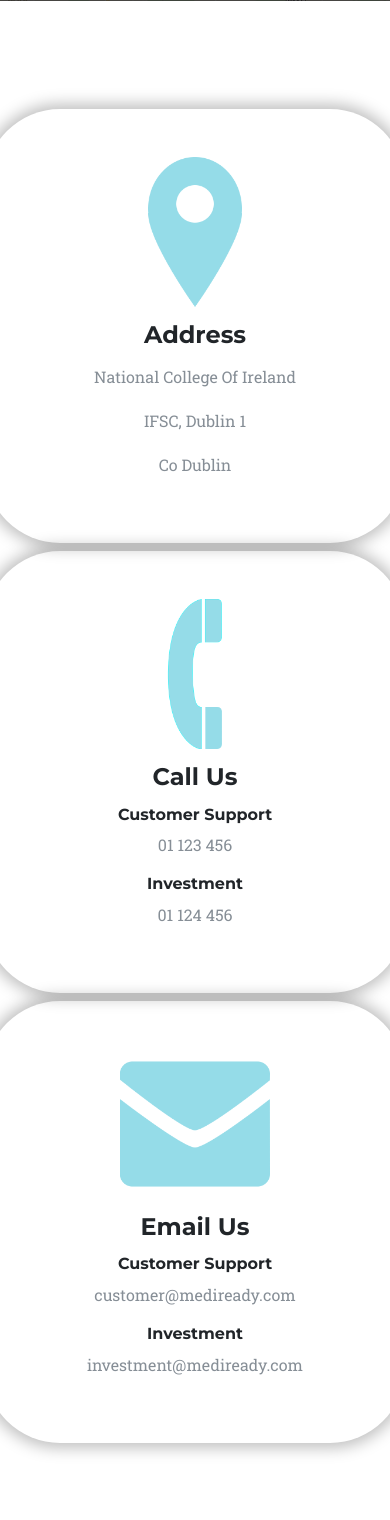
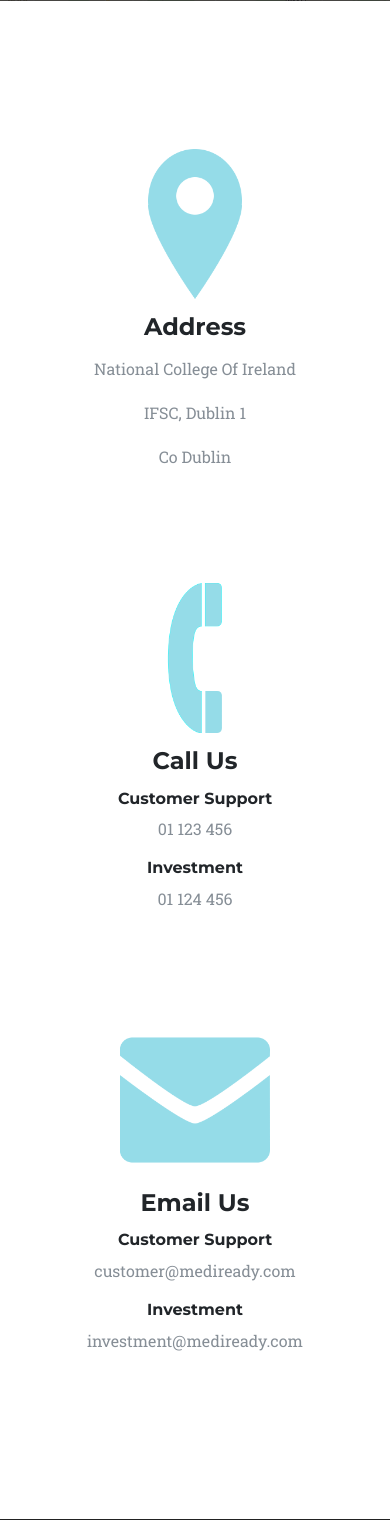
Before and after one commit to emmajeng/MediReady, a PHP site: page /contact.html in a window 390 px wide. Shown: the part 426-1946 px from the top of the page. Run offline with PHP 8.4, Linux system fonts and the light colour scheme; some web fonts are replaced.

Commit message:
Fixed Spacing

```diff
--- a/contact.html
+++ b/contact.html
@@ -44,9 +44,9 @@
 
   <!-- Contact Page Content -->
   <section id = "contact-methods">
-    <div class = "row">
+    <div class = "row contact-details">
 
-     <div class = "col-md-4 contact-method">
+     <div class = "col-12 col-lg-4 contact-method">
         <span>
           <center>
            <img height = 150 width = 150 src="img/location-icon.png"></img>
@@ -59,7 +59,7 @@
 
       </div>
 
-        <div class="col-md-4 contact-method">
+        <div class="col-12 col-lg-4 contact-method">
           <span>
             <center>
              <img height = 150 width = 150 src="img/phone-icon.png"></img>
@@ -72,7 +72,7 @@
           </span>
         </div>
 
-        <div class = "col-md-4 contact-method">
+        <div class = "col-12 col-lg-4 contact-method">
           <span>
             <center>
              <img height = 150 width = 150 src="img/email-icon.png"></img>
--- a/css/style.css
+++ b/css/style.css
@@ -440,19 +440,22 @@ ul.social-buttons {
       text-transform: uppercase; }
 
       .contact-method{
-      -webkit-border-radius: 75px;
-      -moz-border-radius: 75px;
-      border-radius: 75px;
-      -webkit-box-shadow: 0px 0px 15px 5px rgba(0, 0, 0, .25);
-      -moz-box-shadow: 0px 0px 15px 5px rgba(0, 0, 0, .25);
-      box-shadow: 0px 0px 15px 5px rgba(0, 0, 0, .25);
+
       padding:3em;
-      margin-top: 0.5em;
     }
 
     .contact-method-heading {
      margin: 15px 0;
     text-transform: none; }
+
+    #contact-methods{
+      width:90%;
+      margin: 0 auto;
+    }
+
+    .contact-details{
+      margin:0 auto;
+    }
 
 
 
```
